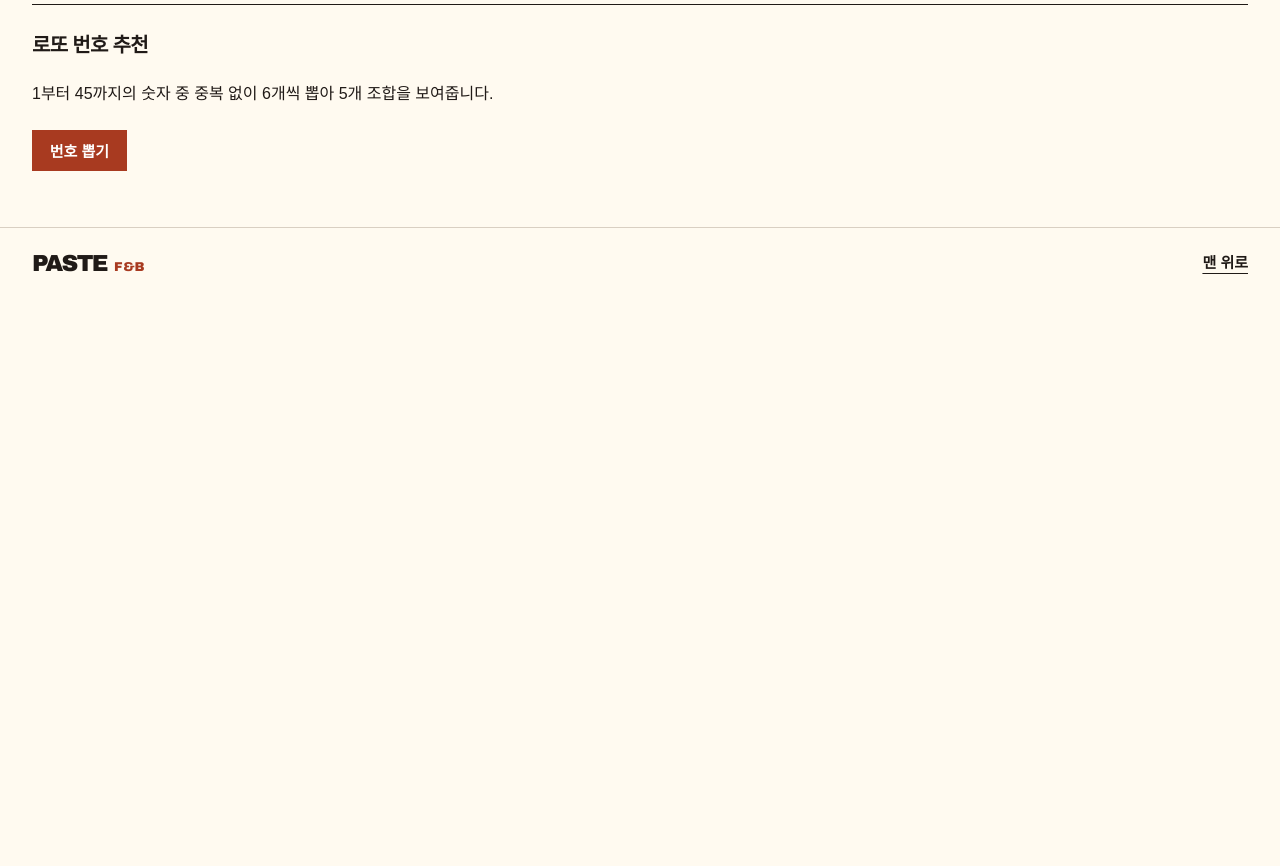
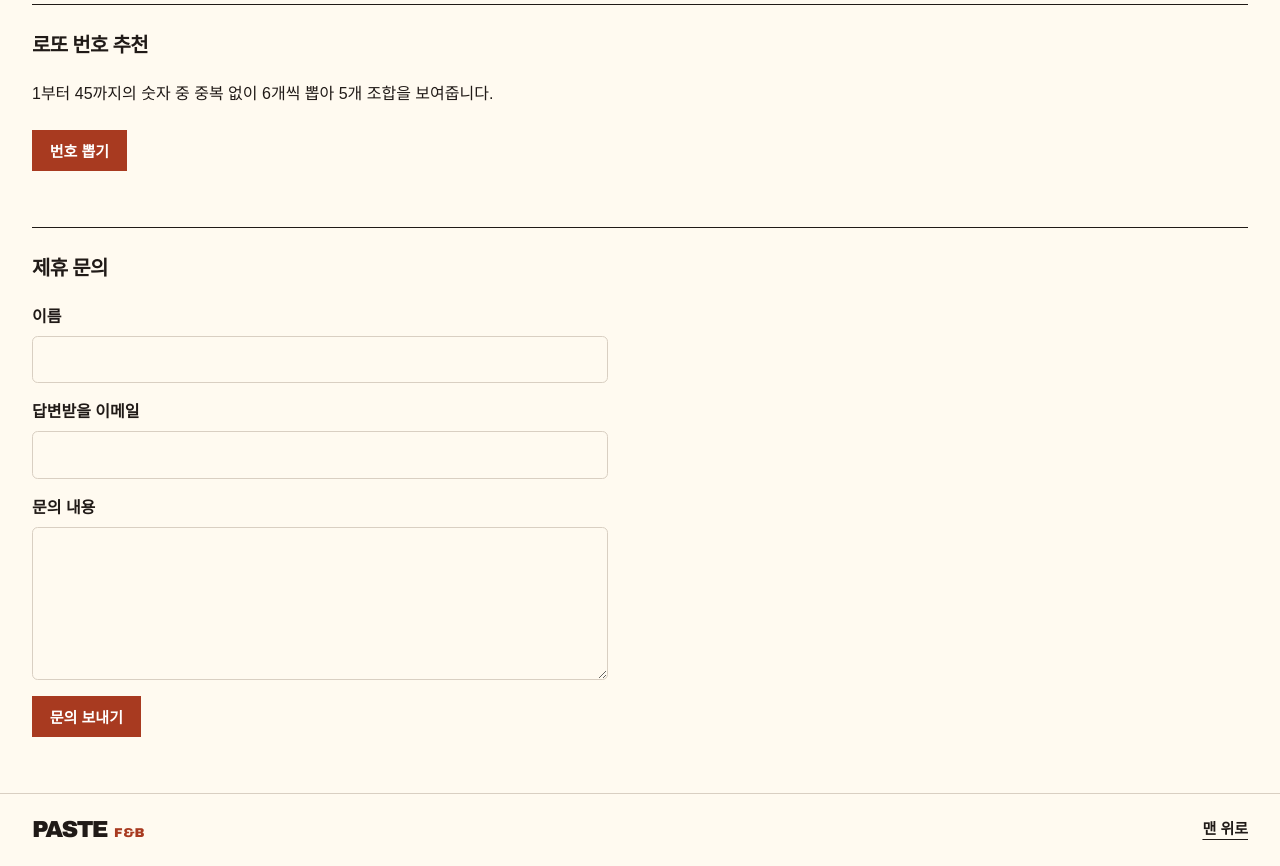
Before and after one commit to tasoozzang12-oss/project, a plain HTML site: page index.html in a window 1280 px wide. Shown: the part 1096-1962 px from the top of the page. Before the commit the page ends 1396 px from the top, so only its background shows below. Drawn offline with Linux system fonts and the light colour scheme.

Commit message:
Add Formspree partnership inquiry form

```diff
--- a/index.html
+++ b/index.html
@@ -76,6 +76,22 @@
     .lotto-row { display: flex; flex-wrap: wrap; gap: .5rem; }
     .lotto output:not(:empty) { margin-top: 1.25rem; }
     .lotto-number { display: grid; place-items: center; width: 2.75rem; height: 2.75rem; border-radius: 50%; background: #762b25; color: white; font-weight: 800; }
+    .partnership { padding-block: 1.5rem 3.5rem; border-top: 1px solid var(--ink); }
+    .partnership-form { display: grid; gap: 1rem; max-width: 36rem; }
+    .partnership-field { display: grid; gap: .35rem; font-weight: 700; }
+    .partnership-field :is(input, textarea) {
+      width: 100%;
+      padding: .6rem .75rem;
+      border: 1px solid var(--line);
+      border-radius: .35rem;
+      background: var(--paper);
+      color: var(--ink);
+      font: inherit;
+      font-weight: 400;
+    }
+    .partnership-field textarea { resize: vertical; }
+    .partnership-form :focus-visible { outline: 2px solid var(--orange); outline-offset: 3px; }
+    .partnership-form .button { justify-self: start; margin-top: 0; background: var(--orange); color: var(--button-ink); border-color: var(--orange); font-family: inherit; cursor: pointer; }
     .footer { border-top: 1px solid var(--line); }
     .footer .wrap { min-height: 4.5rem; display: flex; align-items: center; justify-content: space-between; gap: 1rem; }
     @media (max-width: 50rem) {
@@ -100,6 +116,7 @@
       <a class="logo" href="#top" aria-label="페이스트 F앤B, 맨 위로">PASTE <span>F&amp;B</span></a>
       <a class="nav-link" href="#brands">브랜드</a>
       <a class="nav-link" href="#lotto">로또 번호 추천</a>
+      <a class="nav-link" href="#partnership">제휴 문의</a>
       <button class="theme-toggle" type="button" data-theme-toggle aria-pressed="false" hidden>다크 모드</button>
     </nav>
   </header>
@@ -144,6 +161,24 @@
       <button class="button" id="lotto-draw" type="button">번호 뽑기</button>
       <output id="lotto-result" aria-label="추천 번호" aria-atomic="true"></output>
     </section>
+    <section class="partnership" id="partnership" aria-labelledby="partnership-title">
+      <h2 class="section-title" id="partnership-title">제휴 문의</h2>
+      <form class="partnership-form" action="https://formspree.io/f/mrpqdzrd" method="post">
+        <label class="partnership-field">
+          이름
+          <input type="text" name="name" autocomplete="name" maxlength="100" required>
+        </label>
+        <label class="partnership-field">
+          답변받을 이메일
+          <input type="email" name="email" autocomplete="email" maxlength="254" required>
+        </label>
+        <label class="partnership-field">
+          문의 내용
+          <textarea name="message" rows="5" maxlength="4000" required></textarea>
+        </label>
+        <button class="button" type="submit">문의 보내기</button>
+      </form>
+    </section>
   </main>
   <footer class="footer">
     <div class="wrap">
```
